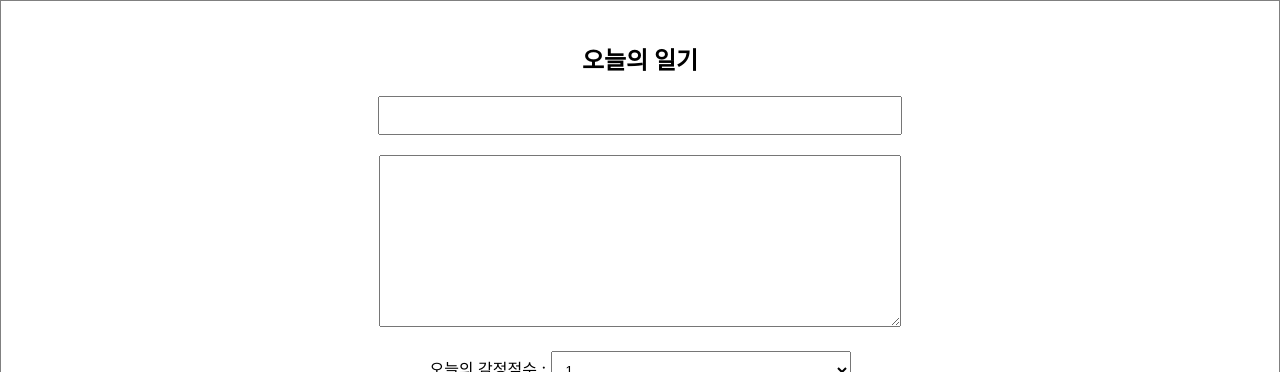
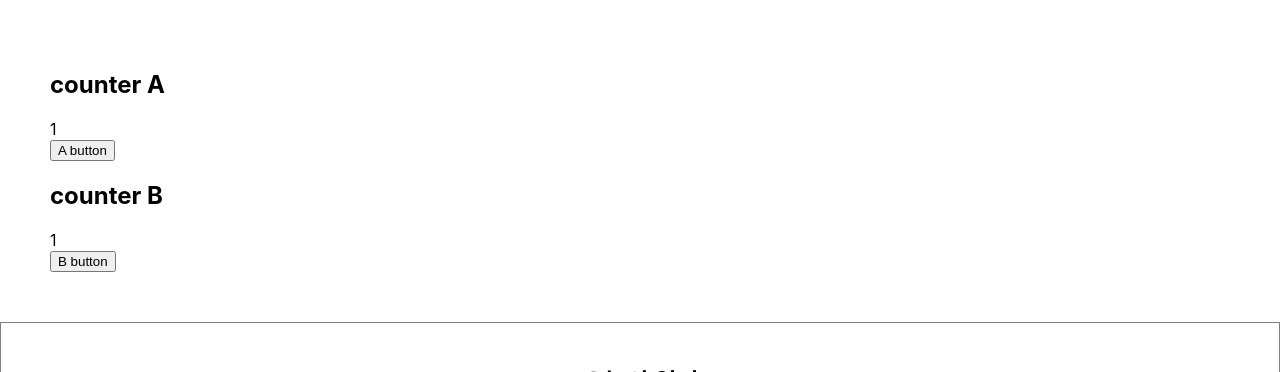
Before and after one commit to taegyuni/simple-diary, a React (Create React App) app: page / in a window 1280 px wide. Shown: the top 372 px of the page. Built offline with nearby package versions, Linux system fonts and the light colour scheme; no server answers.

Commit message:
Test: React.memo활용

```diff
--- a/src/App.js
+++ b/src/App.js
@@ -1,8 +1,9 @@
-import { useMemo, useEffect, useRef, useState } from "react";
-import "./App.css";
-import DiaryEditor from "./DiaryEditor";
-import DiaryList from "./DiaryList";
-import Lifecycle from "./Lifecycle";
+import { useMemo, useEffect, useRef, useState } from 'react';
+import './App.css';
+import DiaryEditor from './DiaryEditor';
+import DiaryList from './DiaryList';
+import Lifecycle from './Lifecycle';
+import OptimizeTest from './OptimizeTest';
 
 function App() {
   const [data, setData] = useState([]);
@@ -11,7 +12,7 @@
 
   const getData = async () => {
     const res = await fetch(
-      "https://jsonplaceholder.typicode.com/comments"
+      'https://jsonplaceholder.typicode.com/comments'
     ).then((res) => res.json());
 
     const initData = res.slice(0, 30).map((it) => {
@@ -44,7 +45,6 @@
   };
 
   const onRemove = (targetId) => {
-    console.log(`${targetId}가 삭제되었습니다.`);
     const newDiaryList = data.filter((it) => it.id !== targetId);
     setData(newDiaryList);
   };
@@ -60,8 +60,6 @@
   //useMemo로 감싸고 최적화되면 해당함수는 더이상 함수가 아니게 된다.
   // 값을 useMemo로 부터 값을 리턴받기만 한다.
   const getDiaryAnalysis = useMemo(() => {
-    console.log("일기 분석 시작");
-
     const goodCount = data.filter((it) => it.emotion >= 3).length;
     const badCount = data.length - goodCount;
     const goodRatio = (goodCount / data.length) * 100;
@@ -72,6 +70,7 @@
 
   return (
     <div className="App">
+      <OptimizeTest />
       <DiaryEditor onCreate={onCreate} />
       <div>전체 일기: {data.length}</div>
       <div>기분좋은 일기 개수: {goodCount} </div>
--- /dev/null
+++ b/src/OptimizeTest.js
@@ -0,0 +1,47 @@
+import React, { useEffect, useState } from 'react';
+
+//컴포넌트 재사용 React.memo를 사용
+// 둘이 동시에 랜더링 되는것을 막음
+
+const CounterA = React.memo(({ count }) => {
+  useEffect(() => {
+    console.log(`Counter A update ${count}`);
+  });
+  return <div>{count}</div>;
+});
+const CounterB = ({ obj }) => {
+  useEffect(() => {
+    console.log(`Counter B update ${obj.count}`);
+  });
+  return <div>{obj.count}</div>;
+};
+
+const areEqual = (prevProps, nextProps) => {
+  if (prevProps.obj.count === nextProps.obj.count) {
+    return true; //이전 pros와 현재 pros가 같다., -> 리렌더링을 일으키지 않게된다.
+  }
+  return false; // 이전 pros와 현재 pros가 다르다., -> 리렌더링 된다.
+};
+
+// MemoizedCounterB는 areEqual의 결과에 따라서 CounterB가 리렌더 할지말지 결정한다.
+const MemoizedCounterB = React.memo(CounterB, areEqual);
+
+const OptimizeTest = () => {
+  const [count, setCount] = useState(1);
+  const [obj, setObj] = useState({ count: 1 });
+  return (
+    <div style={{ padding: 50 }}>
+      <div>
+        <h2>counter A</h2>
+        <CounterA count={count} />
+        <button onClick={() => setCount(count)}>A button</button>
+      </div>
+      <div>
+        <h2>counter B</h2>
+        <MemoizedCounterB obj={obj} />
+        <button onClick={() => setObj({ count: obj.count })}>B button</button>
+      </div>
+    </div>
+  );
+};
+export default OptimizeTest;
```
